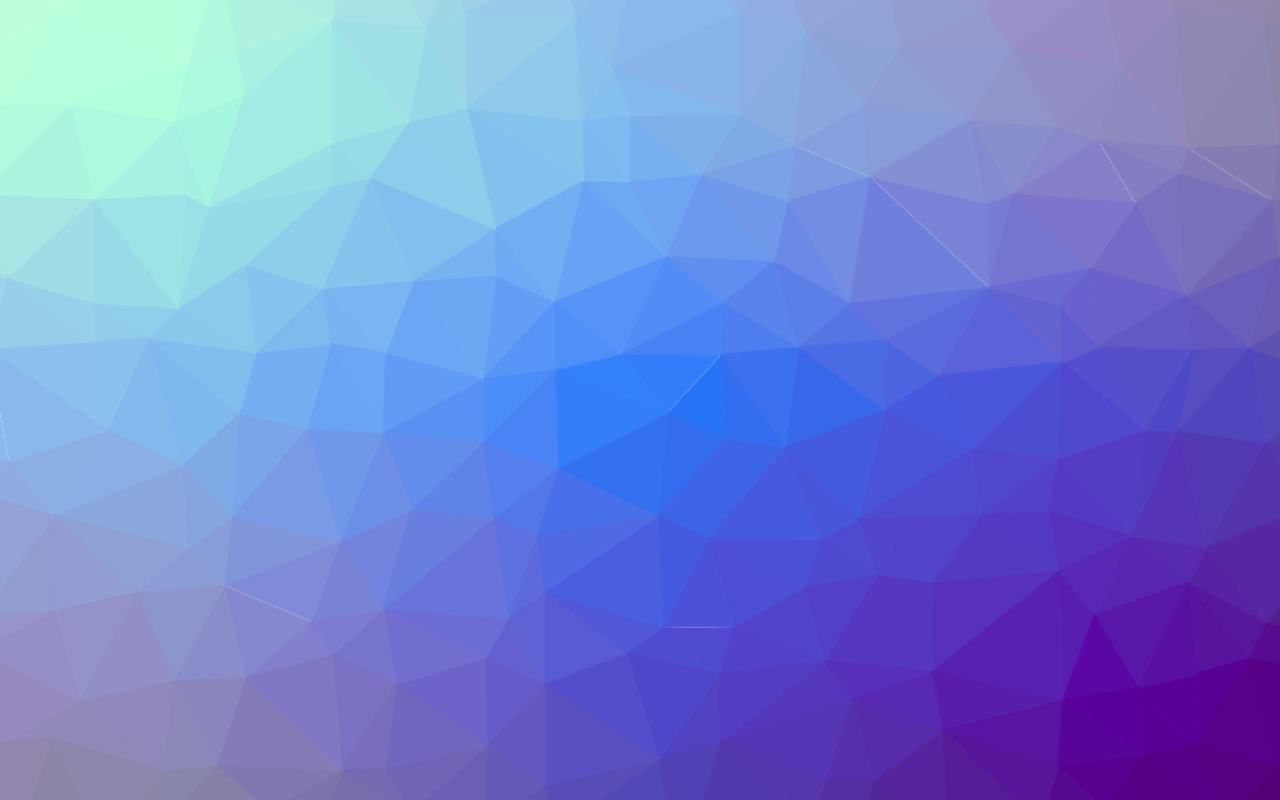
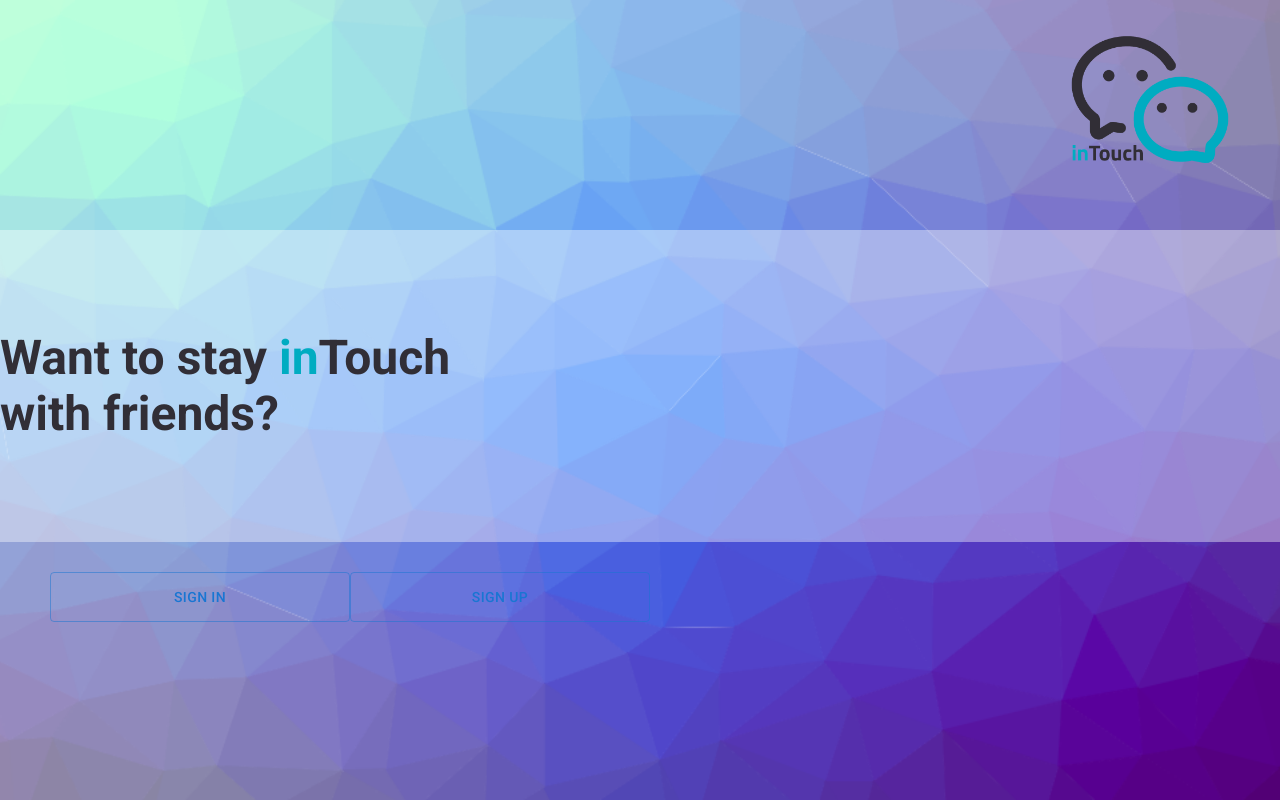
Before and after one commit to PiotrRynio/PiotrRynio-CodersCamp2021.Project-3.TypeScript, a React (Create React App) app: page / in a window 1280 px wide. Built offline with nearby package versions, Linux system fonts and the light colour scheme.

Commit message:
feat: style mobile and desktop version

```diff
--- a/src/components/atoms/Logo/Logo.tsx
+++ b/src/components/atoms/Logo/Logo.tsx
@@ -3,17 +3,19 @@ import logoText from "assets/images/logoText.png";
 import logoIcon from "assets/images/logoIcon.png";
 
 type LogoProps = {
-  isTextLogo: boolean;
+  className?: string;
+  isTextLogo?: boolean;
+  height?: number;
 };
 
-export const Logo = ({ isTextLogo }: LogoProps) => {
+export const Logo = ({ className, isTextLogo, height }: LogoProps) => {
   const logoImage = isTextLogo ? logoText : logoIcon;
-
   return (
     <Box
+      className={className}
       component="img"
       sx={{
-        height: 27,
+        height: height ? height : 27,
       }}
       alt="inTouchLogo"
       src={logoImage}
--- a/src/components/pages/App/App.tsx
+++ b/src/components/pages/App/App.tsx
@@ -4,9 +4,7 @@ import styles from "./App.module.css";
 
 export function App() {
   return (
-    <>
     <Box className={styles.background}>
-        <Box>
       <Box>
         <SearchAppBar />
       </Box>
@@ -17,7 +15,5 @@ export function App() {
         </div>
       </div>
     </Box>
-      </Box>
-    </>
   );
 }
--- a/src/components/pages/WelcomePage/WelcomePage.module.css
+++ b/src/components/pages/WelcomePage/WelcomePage.module.css
@@ -6,4 +6,77 @@
   z-index: -1;
   width: 100vw;
   height: 100vh;
+
+  display: flex;
+  flex-direction: column;
+  align-items: center;
+  justify-content: space-between;
+  padding: 20px 0;
 }
+
+.buttons {
+  display: flex;
+  flex-direction: column;
+}
+
+.text {
+  font-family: Roboto, sans-serif;
+  color: #312e36;
+  text-align: center;
+}
+
+.textBackground {
+  padding: 10px 0;
+  width: 100%;
+  background: rgba(255, 255, 255, 0.4);
+}
+
+.colorText {
+  color: #00acc1;
+}
+
+.button {
+  border: none;
+  height: 50px;
+  margin-bottom: 10px;
+  width: 300px;
+  color: #ffffff;
+  background: #00acc1;
+}
+
+.button:hover {
+  color: #00acc1;
+  background: #ffffff;
+}
+
+@media (min-width: 800px) {
+  .background {
+    align-items: flex-end;
+    justify-content: flex-start;
+  }
+
+  .logoMargin {
+    margin-right: 50px;
+  }
+
+  .textBackground {
+    padding: 100px 0;
+    margin: 50px 0 30px 0;
+  }
+
+  .text {
+    width: 500px;
+    margin-left: 90px;
+    text-align: left;
+  }
+
+  .buttons {
+    align-self: flex-start;
+    flex-direction: row;
+    margin-left: 50px;
+  }
+
+  .button {
+    margin-right: 20px;
+  }
+}
--- a/src/components/pages/WelcomePage/WelcomePage.tsx
+++ b/src/components/pages/WelcomePage/WelcomePage.tsx
@@ -1,6 +1,28 @@
-import { Box } from "@mui/material";
+import { Box, Button, Typography } from "@mui/material";
+import { Logo } from "components";
 import styles from "./WelcomePage.module.css";
 
 export const WelcomePage = () => {
-  return <Box className={styles.background}></Box>;
+  return (
+    <Box className={styles.background}>
+      <Logo className={styles.logoMargin} height={160} />
+      <Box className={styles.textBackground}>
+        <Typography className={styles.text} variant="h3" fontWeight={700}>
+          Want to stay{` `}
+          <Box component="span" className={styles.colorText}>
+            in
+          </Box>
+          Touch with friends?
+        </Typography>
+      </Box>
+      <Box className={styles.buttons}>
+        <Button variant="outlined" className={styles.button}>
+          Sign in
+        </Button>
+        <Button variant="outlined" className={styles.button}>
+          Sign up
+        </Button>
+      </Box>
+    </Box>
+  );
 };
--- a/src/index.scss
+++ b/src/index.scss
@@ -1 +1,3 @@
 @import "/src/assets/global-styles/_index.scss";
+
+@import url("https://fonts.googleapis.com/css2?family=Roboto:wght@300;400;500;700&display=swap");
```
Also changed, not shown: public/manifest.json. Lines whose indentation alone changed are shown as unchanged.
